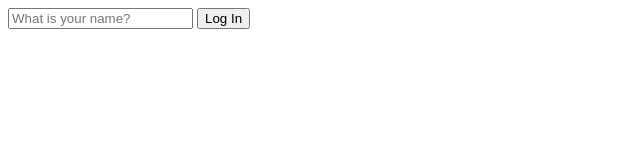
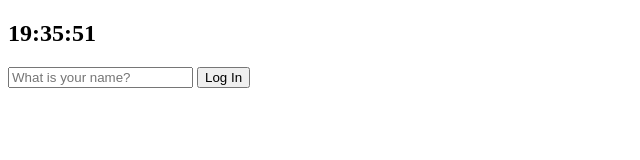
Before and after one commit to hjamie2/myChromeApp-vanillaJS, a plain HTML site: page index.html in a window 1280 px wide. Shown: the whole page, without its empty margins (0-640 px from the left). Drawn offline with Linux system fonts and the light colour scheme.

Commit message:
Add basic clock feature

```diff
--- a/index.html
+++ b/index.html
@@ -9,6 +9,7 @@
 </head>
 
 <body>
+    <h2 id="clock">00:00</h2>
     <form id="login-form" class="hidden">
         <input required maxlength="15" type="text" placeholder="What is your name?">
         <button>Log In</button>
--- a/js/clock.js
+++ b/js/clock.js
@@ -0,0 +1,8 @@
+const clock = document.querySelector("h2#clock");
+
+const getClock = () => {
+    const date = new Date();
+    clock.innerText = (`${date.getHours()}:${date.getMinutes()}:${date.getSeconds()}`);
+}
+getClock();
+setInterval(getClock, 1000);
```
